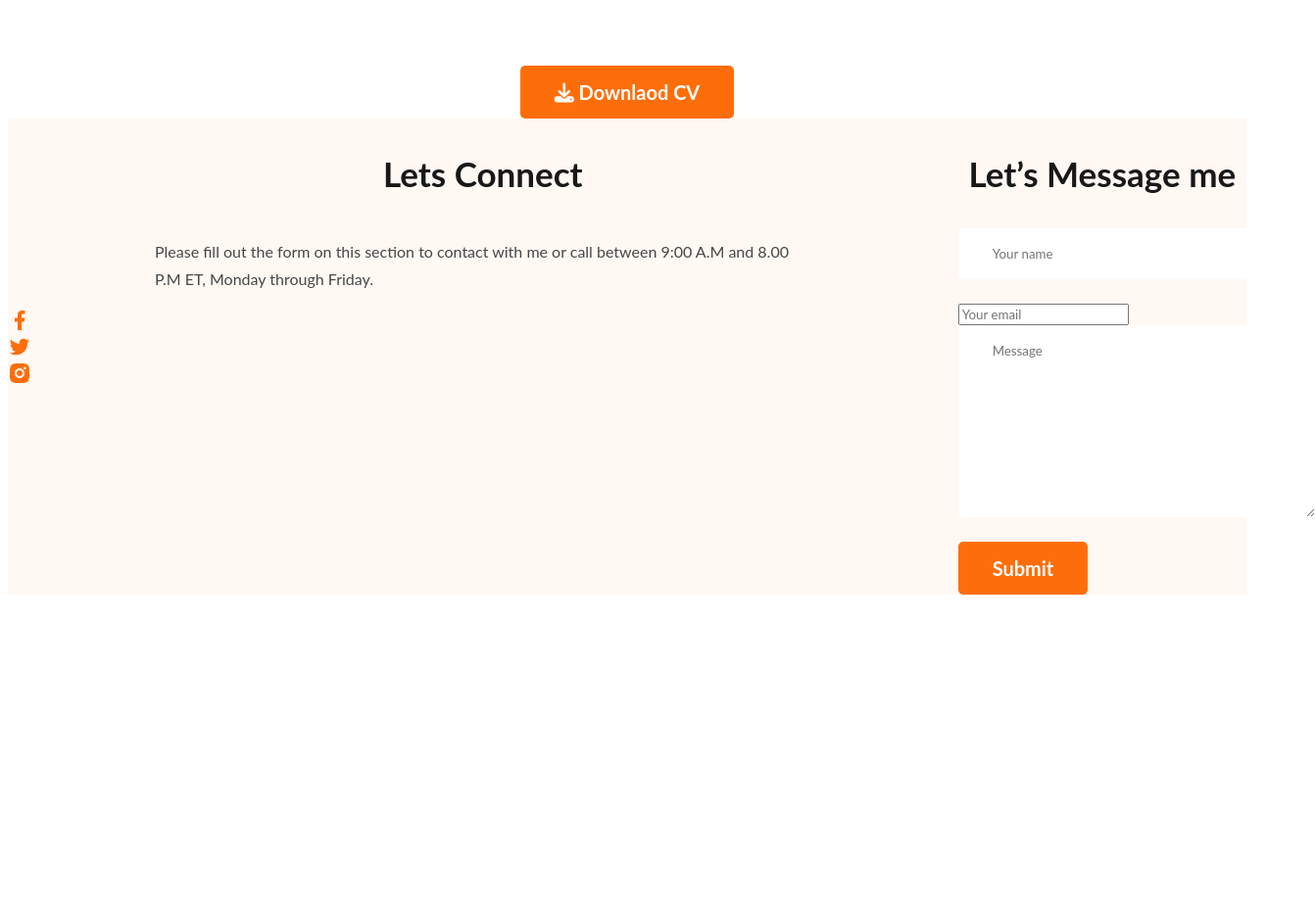
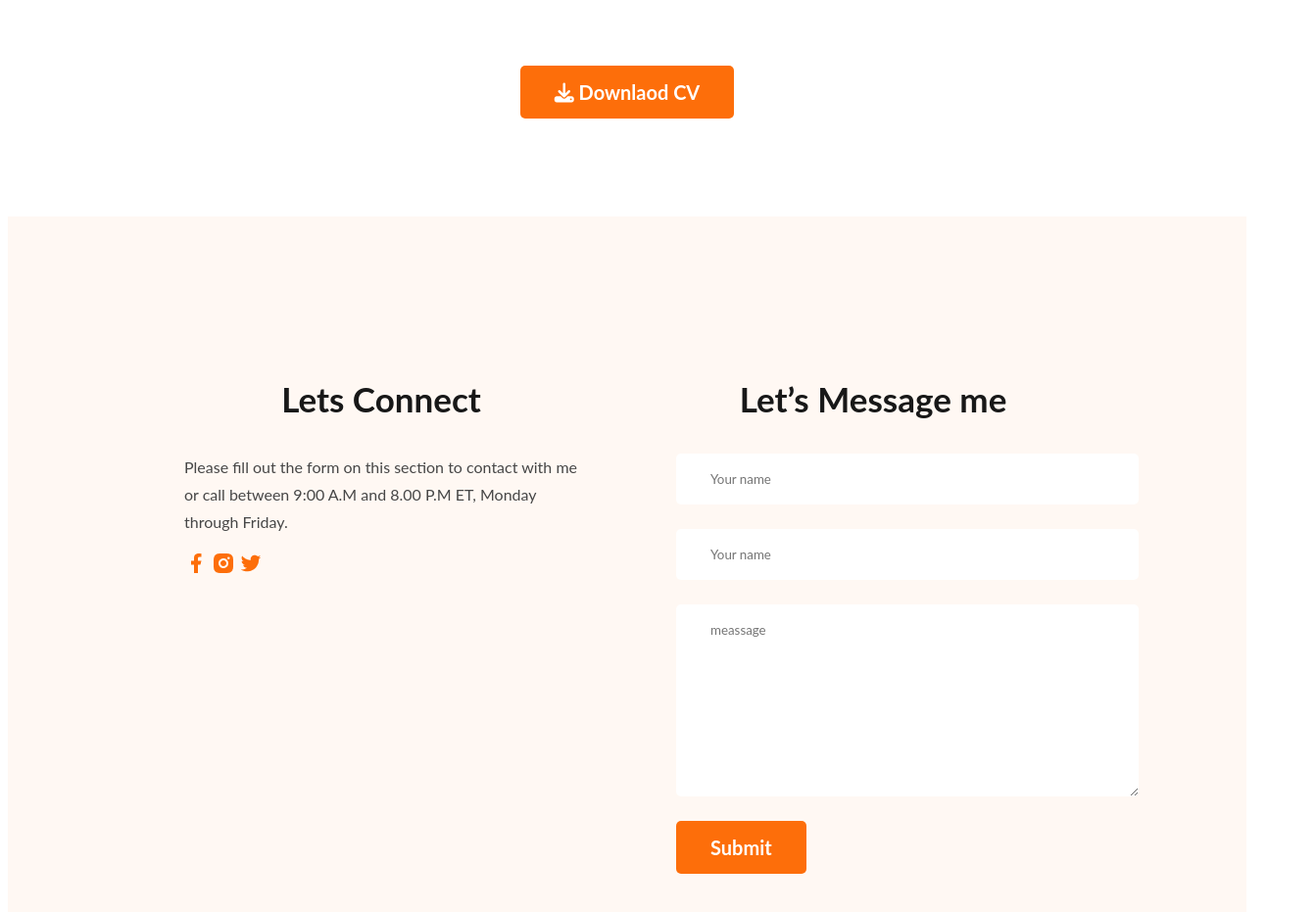
Before and after one commit to Mostakim3157/practice-web-development, a plain HTML site: page index.html in a window 1280 px wide. Shown: the part 3633-4564 px from the top of the page at 98% size, 1342 px wide, since content can reach past the window. Before the commit the page ends 4248 px from the top, so only its background shows below. Drawn offline with Linux system fonts and the light colour scheme.

Commit message:
footer finished

```diff
--- a/index.html
+++ b/index.html
@@ -161,7 +161,7 @@
 
 
     <footer>
-        <section class="footer">
+        <!-- <section class="footer">
             <div class="footer-content">
                 <h3 class="lets-connect">Lets Connect</h3>
                 <p class="lets-connect-details">Please fill out the form on this section to contact with me or call
@@ -178,7 +178,31 @@
             <textarea name="" id="" cols="30" rows="10" placeholder="Message"></textarea>
             <input type="submit" class="btn-primary">
         </form>
-        </section>
+        </section> -->
+        <div class="footer-colum">
+            <h3 class="section-title">Lets Connect</h3>
+            <p class="section-discription">
+                Please fill out the form on this section to contact with me or call between
+                9:00 A.M and 8.00 P.M ET, Monday through Friday.
+            </p>
+            <div class="socail-links">
+                <a href=""><img src="images/icons/facebook.png" alt=""></a>
+                <a href=""><img src="images/icons/insta.png" alt=""></a>
+                <a href=""><img src="images/icons/twitter.png" alt=""></a>
+            </div>
+        </div>
+        <div class="footer-colum">
+            <h3 class="section-title">Let’s Message me</h3>
+            <form action="" class="contact">
+                <input type="text" placeholder="Your name">
+                <input type="email" placeholder="Your name">
+                <textarea name="" placeholder="meassage" id="" cols="30" rows="10"></textarea>
+                <input type="submit" class="btn-primary">
+            </form>
+        </div>
+
+
+
     </footer>
 
 
--- a/style/color.css
+++ b/style/color.css
@@ -307,48 +307,46 @@ nav {
 }
 
 /* footer start */
-.footer {
-  background: #fff8f3;
-  display: flex;
-  justify-content: space-between;
-}
 
-.footer-content {
-  width: 80%;
-}
-
-.lets-connect {
+.section-title {
   color: var(--Dark-01, #181818);
   text-align: center;
   font-size: 35px;
   font-weight: 700;
 }
 
-.lets-connect-details {
+.section-discription {
   color: var(--Dark-02, #474747);
   font-size: 16px;
   font-weight: 400;
   line-height: 28px;
-  padding-top:10px;
-  padding-left: 150px;
-  padding-right: 150px;
 }
 
-.Lets-Message-me {
-  color: var(--Dark-01, #181818);
-  text-align: center;
-  font-size: 35px;
-  font-weight: 700;
+footer {
+  display: flex;
+  background: #fff8f3;
+  padding: 130px 180px;
+  margin-top: 100px;
+  gap: 100px;
 }
 
-.footre-form [type="text"],.contact input[type="email"],
-textarea{
-    display: block;
-  margin-bottom: 25px;
-  padding: 18px 35px;
-  color: #757575;
+.footer-colum {
+  width: 50%;
+}
+
+.social-links a {
+  margin-right: 50px;
+}
+
+.contact input[type="text"],
+.contact input[type="email"],
+textarea {
+  display: block;
   border-radius: 5px;
   background: var(--White-Color, #fff);
-  border: none;
-  width: 100%;
+   width: 100%;
+   border: none;
+   margin-bottom: 25px;
+  padding: 18px 35px;
+
 }
```
